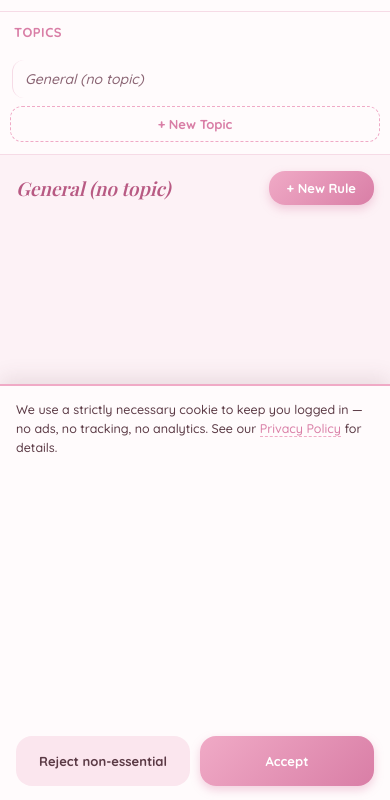
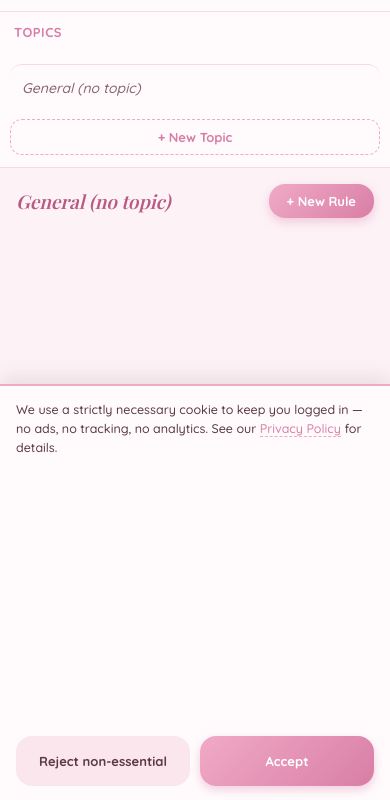
Before and after one commit to RolinaVorster0101/SlippersChatbot, a website: page public/admin.html in a window 390 px wide. Shown: the part 44-844 px from the top of the page. Drawn offline with nearby package versions, Linux system fonts and the light colour scheme; no server answers; a web font is replaced by a local one.

Commit message:
Add mobile responsive breakpoints across all pages; update footer attribution

```diff
--- a/public/css/admin.css
+++ b/public/css/admin.css
@@ -280,25 +280,7 @@
   }
   .sidebarHeader{ padding:0 4px 6px; }
   #topicList{
-    display:flex;
-    flex-direction:row;
-    overflow-x:auto;
-    gap:6px;
-    padding-bottom:4px;
     flex:none;
-  }
-  .topicItem{
-    white-space:nowrap;
-    margin-bottom:0;
-    flex:0 0 auto;
-  }
-  .generalItem{
-    border-top:none;
-    border-left:1px solid var(--line);
-    margin-top:0;
-    padding-top:10px;
-    padding-left:12px;
-    margin-left:2px;
   }
   .addTopicBtn{
     margin-top:8px;
```
Also changed, not shown: public/index.html (+1 -1 lines), public/login.html (+1 -1 lines), public/privacy.html (+1 -1 lines), public/register.html (+1 -1 lines), public/terms.html (+1 -1 lines).
